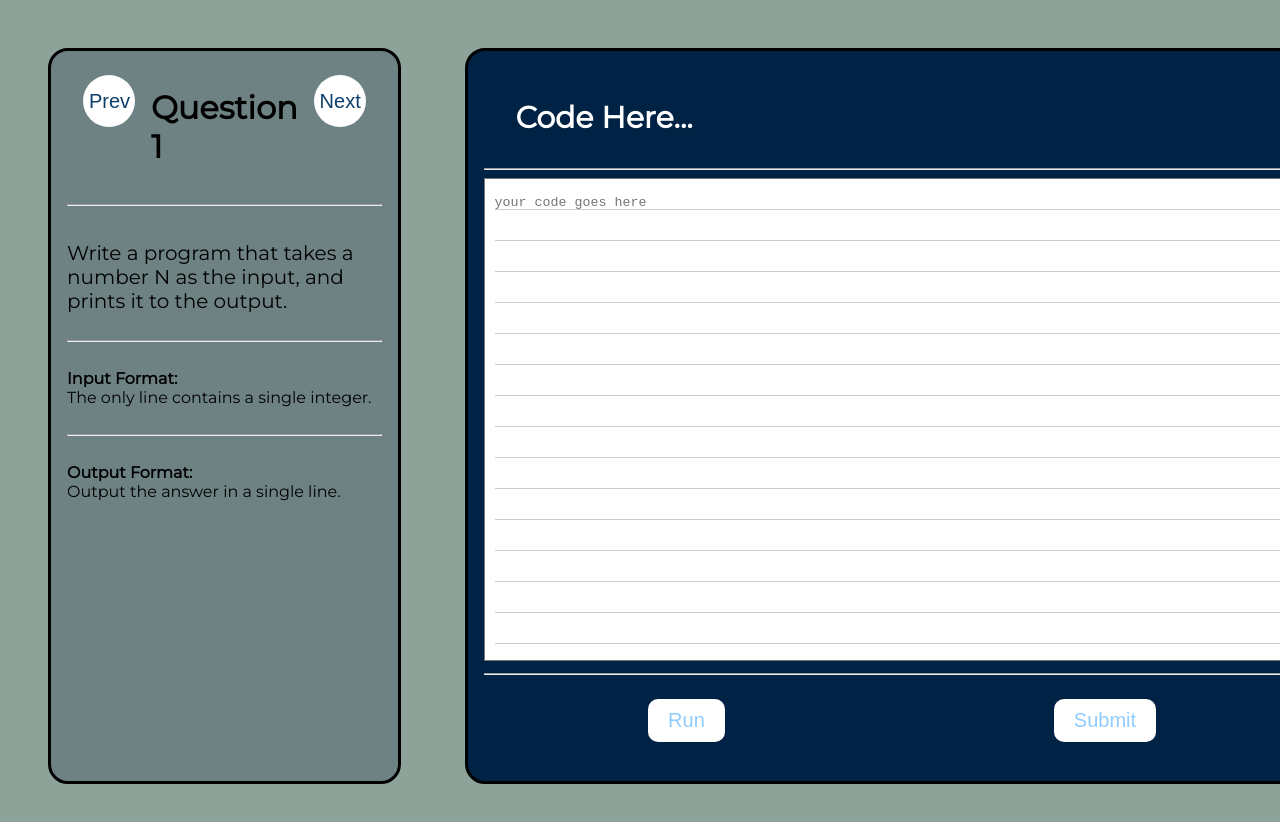
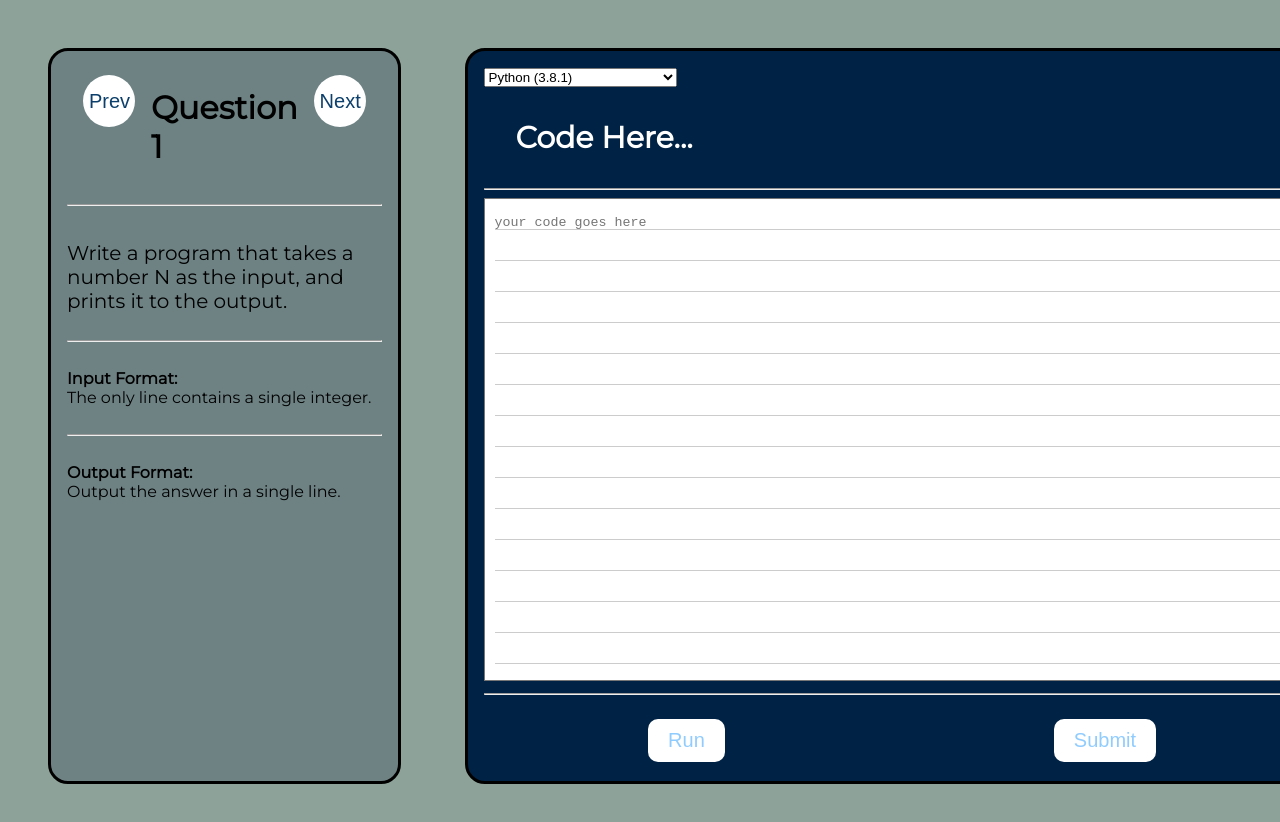
Before and after one commit to anjali-ghanshani/online-compiler-client, a Vue app: page / in a window 1280 px wide. Shown: the top 822 px of the page. Built offline with nearby package versions, Linux system fonts and the light colour scheme.

Commit message:
Added option to select langauge (#8)
- languageMetadata is compatible with jDoodle and judge0 request data
- Default Code Editor language is `python3`

```diff
--- a/src/components/CodeEditor.vue
+++ b/src/components/CodeEditor.vue
@@ -2,21 +2,25 @@
 import { ref, computed, reactive } from 'vue'
 import runCodeOnJudge0 from '../utils'
 import { questionBank } from '../data/questionBank.js'
+import { languageMetadata } from '../data/languageMetadata.js'
 
 const questions = reactive(questionBank)
 const codeFromBox = ref('')
 const output = ref(null)
 const test = defineProps(['test'])
 
+const languages = ref(languageMetadata)
+const selectedLangauge = ref({
+  id: 71,
+  name: 'Python (3.8.1)',
+  language_code: 'python3',
+  version_index: 4
+}) // Default selected language in dropdown
+
 console.log('testing this:', test.test)
 const runCode = () => {
   for (let i = 0; i <= test.test.length - 1; i++) {
-    runCodeOnJudge0(
-      codeFromBox.value,
-      test.test[i].input,
-      test.test[i].output,
-      test.test[i].testResult
-    )
+    runCodeOnJudge0(codeFromBox.value, test.test[i].input, selectedLangauge.value)
       .then((result) => {
         console.log('Submission Result:', result)
         output.value = result.stdout
@@ -37,6 +41,12 @@ const runCode = () => {
 
 <template>
   <div class="code-section">
+    <!-- <div v-for="language in languages"> {{ language.id }} - {{ language.language_code }}  </div> -->
+    <select v-model="selectedLangauge">
+      <option v-for="language in languages" :key="language" :value="language">
+        {{ language.name }}
+      </option>
+    </select>
     <div class="code-heading">Code Here...</div>
     <div class="line">
       <hr />
--- /dev/null
+++ b/src/data/languageMetadata.js
@@ -0,0 +1,194 @@
+export const languageMetadata = [
+  {
+    id: 46,
+    name: 'Bash (5.0.0)',
+    language_code: 'bash',
+    version_index: 4
+  },
+  {
+    id: 47,
+    name: 'Basic (FBC 1.07.1)',
+    language_code: 'freebasic',
+    version_index: 2
+  },
+  {
+    id: 50,
+    name: 'C (GCC 9.2.0)',
+    language_code: 'c',
+    version_index: 5
+  },
+  {
+    id: 54,
+    name: 'C++ (GCC 9.2.0)',
+    language_code: 'cpp',
+    version_index: 5
+  },
+  {
+    id: 86,
+    name: 'Clojure (1.10.1)',
+    language_code: 'clojure',
+    version_index: 3
+  },
+  {
+    id: 51,
+    name: 'C# (Mono 6.6.0.161)',
+    language_code: 'csharp',
+    version_index: 4
+  },
+  {
+    id: 77,
+    name: 'COBOL (GnuCOBOL 2.2)',
+    language_code: 'cobol',
+    version_index: 3
+  },
+  {
+    id: 55,
+    name: 'Common Lisp (SBCL 2.0.0)',
+    language_code: 'clisp',
+    version_index: 5
+  },
+  {
+    id: 56,
+    name: 'D (DMD 2.089.1)',
+    language_code: 'd',
+    version_index: 2
+  },
+  {
+    id: 57,
+    name: 'Elixir (1.9.4)',
+    language_code: 'elixir',
+    version_index: 3
+  },
+  {
+    id: 58,
+    name: 'Erlang (OTP 22.2)',
+    language_code: 'erlang',
+    version_index: 0
+  },
+  {
+    id: 87,
+    name: 'F# (.NET Core SDK 3.1.202)',
+    language_code: 'fsharp',
+    version_index: 0
+  },
+  {
+    id: 59,
+    name: 'Fortran (GFortran 9.2.0)',
+    language_code: 'fortran',
+    version_index: 3
+  },
+  {
+    id: 60,
+    name: 'Go (1.13.5)',
+    language_code: 'go',
+    version_index: 0
+  },
+  {
+    id: 88,
+    name: 'Groovy (3.0.3)',
+    language_code: 'groovy',
+    version_index: 4
+  },
+  {
+    id: 61,
+    name: 'Haskell (GHC 8.8.1)',
+    language_code: 'haskell',
+    version_index: 4
+  },
+  {
+    id: 62,
+    name: 'Java (OpenJDK 13.0.1)',
+    language_code: 'java',
+    version_index: 4
+  },
+  {
+    id: 63,
+    name: 'JavaScript (Node.js 12.14.0)',
+    language_code: 'nodejs',
+    version_index: 3
+  },
+  {
+    id: 78,
+    name: 'Kotlin (1.3.70)',
+    language_code: 'kotlin',
+    version_index: 2
+  },
+  {
+    id: 64,
+    name: 'Lua (5.3.5)',
+    language_code: 'lua',
+    version_index: 2
+  },
+  {
+    id: 67,
+    name: 'Pascal (FPC 3.0.4)',
+    language_code: 'pascal',
+    version_index: 2
+  },
+  {
+    id: 85,
+    name: 'Perl (5.28.1)',
+    language_code: 'perl',
+    version_index: 3
+  },
+  {
+    id: 68,
+    name: 'PHP (7.4.1)',
+    language_code: 'php',
+    version_index: 4
+  },
+  {
+    id: 69,
+    name: 'Prolog (GNU Prolog 1.4.5)',
+    language_code: 'prolog',
+    version_index: 1
+  },
+  {
+    id: 70,
+    name: 'Python (2.7.17)',
+    language_code: 'python2',
+    version_index: 3
+  },
+  {
+    id: 71,
+    name: 'Python (3.8.1)',
+    language_code: 'python3',
+    version_index: 4
+  },
+  {
+    id: 80,
+    name: 'R (4.0.0)',
+    language_code: 'r',
+    version_index: 4
+  },
+  {
+    id: 72,
+    name: 'Ruby (2.7.0)',
+    language_code: 'ruby',
+    version_index: 4
+  },
+  {
+    id: 73,
+    name: 'Rust (1.40.0)',
+    language_code: 'rust',
+    version_index: 4
+  },
+  {
+    id: 81,
+    name: 'Scala (2.13.2)',
+    language_code: 'scala',
+    version_index: 4
+  },
+  {
+    id: 82,
+    name: 'SQL (SQLite 3.27.2)',
+    language_code: 'sql',
+    version_index: 3
+  },
+  {
+    id: 83,
+    name: 'Swift (5.2.3)',
+    language_code: 'swift',
+    version_index: 4
+  }
+]
--- a/src/utils.js
+++ b/src/utils.js
@@ -1,17 +1,19 @@
 // Currently running on local Judge0 compiler API for fast feedback
 // Will use Jdoodle API later.
 // Function to run code on Judge0
-export default async function runCodeOnJudge0(input_code, input, output) {
+export default async function runCodeOnJudge0(input_code, input, selected_language) {
   try {
     const apiUrl = 'http://192.168.1.108:2358/submissions?wait=true'
 
+    console.log('Language metadata: ', selected_language)
+
     const requestBody = {
       source_code: input_code,
-      language_id: 71, // Specify the language ID (e.g., 71 for Python)
-      stdin: input, // Optional standard input for the code
+      language_id: selected_language.id,
+      stdin: input // Optional standard input for the code
 
       // TODO: expected_output is not availble on Jdoodle, will need to be removed
-      expected_output: output // Optional expected output for the code
+      // expected_output: output // Optional expected output for the code
     }
 
     // Make a POST request to the Judge0 API to submit the code
```
